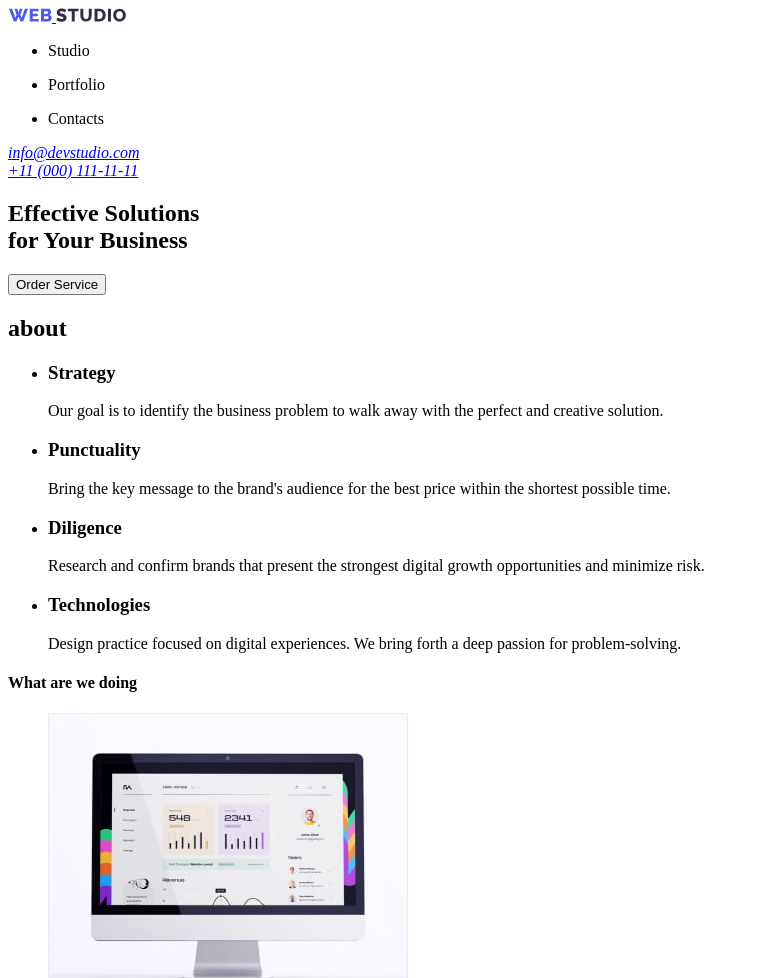
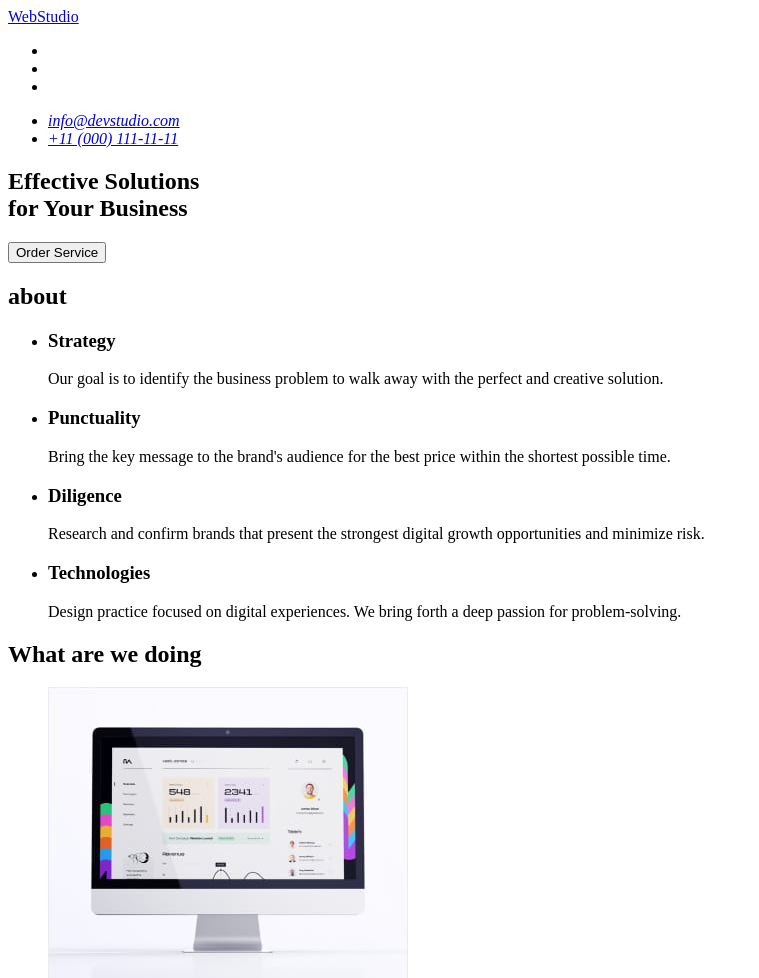
Before and after one commit to YuliaSilk/goit-markup-hw-01, a plain HTML site: page index.html in a window 1280 px wide. Shown: the top 978 px of the page, without its empty margins (0-759 px from the left). Drawn offline with Linux system fonts and the light colour scheme.

Commit message:
Update index.html

```diff
--- a/index.html
+++ b/index.html
@@ -8,32 +8,33 @@
     </head>
     <body>
      <header>
-            <a href="index.html">
-                <img src="./images/header/logo-web.svg" alt="web">
-                <img src="./images/header/logo-studio.svg" alt="studio">
-             </a>
-             <nav>
-                <ul>
+        <nav>
+            <a href="./index.html">WebStudio</a>
+             <ul>
                     <li>
-                        <p>Studio</p>
+                        <a href="Studio"></a>
                     </li>
                     <li>
-                        <p>Portfolio</p>
+                        <a href="Portfolio"></a>
                     </li>
                     <li>
-                        <p>Contacts</p>
+                        <a href="Contacts"></a>
                     </li>
                 </ul>
-             </nav>
-                <address>
-                    <a href="mailto:info@devstudio.com">info@devstudio.com <br></a>
-                    <a href="tel:+110001111111">+11 (000) 111-11-11</a>
-                </address>
+        </nav>
+      <address>
+        <ul>
+            <li><a href="mailto:info@devstudio.com">info@devstudio.com <br></a>
+            </li>
+            <li><a href="tel:+110001111111">+11 (000) 111-11-11</a>
+            </li>
+        </ul>
+      </address>
      </header>
         <main>
             <section>
                       <h1>Effective Solutions <br> for Your Business</h1>
-                      <button>Order Service</button>
+                      <button type="button">Order Service</button>
             </section>
 
              <section>
@@ -59,7 +60,7 @@
              </section>
 
               <section>
-                 <h4>What are we doing</h4>
+                 <h2>What are we doing</h2>
                  <ul>
                       <li>
                          <img src="./images/section3/rectangle-1.jpg" alt="designe for desctop application" width="360" height="300">
@@ -74,7 +75,7 @@
              </section>
 
              <section>
-                  <h5>Our Team</h5>
+                  <h2>Our Team</h2>
                   <ul>
                       <li>
                          <img src="./images/section-team/img-1.jpg" alt="Mark Guerrero Product Designer" width="264" height="260">
@@ -102,10 +103,7 @@
 
         <Footer>
         <h6>footer</h6>
-        <a href="index.html">
-            <img src="./images/header/logo-web.svg" alt="web">
-            <img src="./images/header/logo-studio.svg" alt="studio">
-         </a>
+        <a href="./index.html"> WebStudio </a>
 
      <p>Increase the flow of customers and sales for your business with digital marketing & growth solutions.</p>
         </Footer>
```
